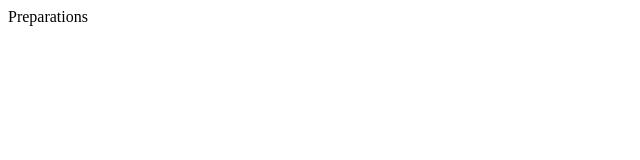
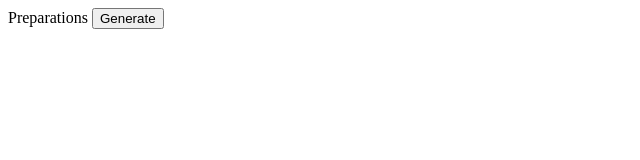
Before and after one commit to ZbynekPelunek/test-forged, a plain HTML site: page index.html in a window 1280 px wide. Shown: the whole page, without its empty margins (0-640 px from the left). Drawn offline with Linux system fonts and the light colour scheme.

Commit message:
Testing from another PC

```diff
--- a/index.html
+++ b/index.html
@@ -5,5 +5,6 @@
     </head>
     <body>
         Preparations
+        <input type="submit" value="Generate">
     </body>
 </html>
```
